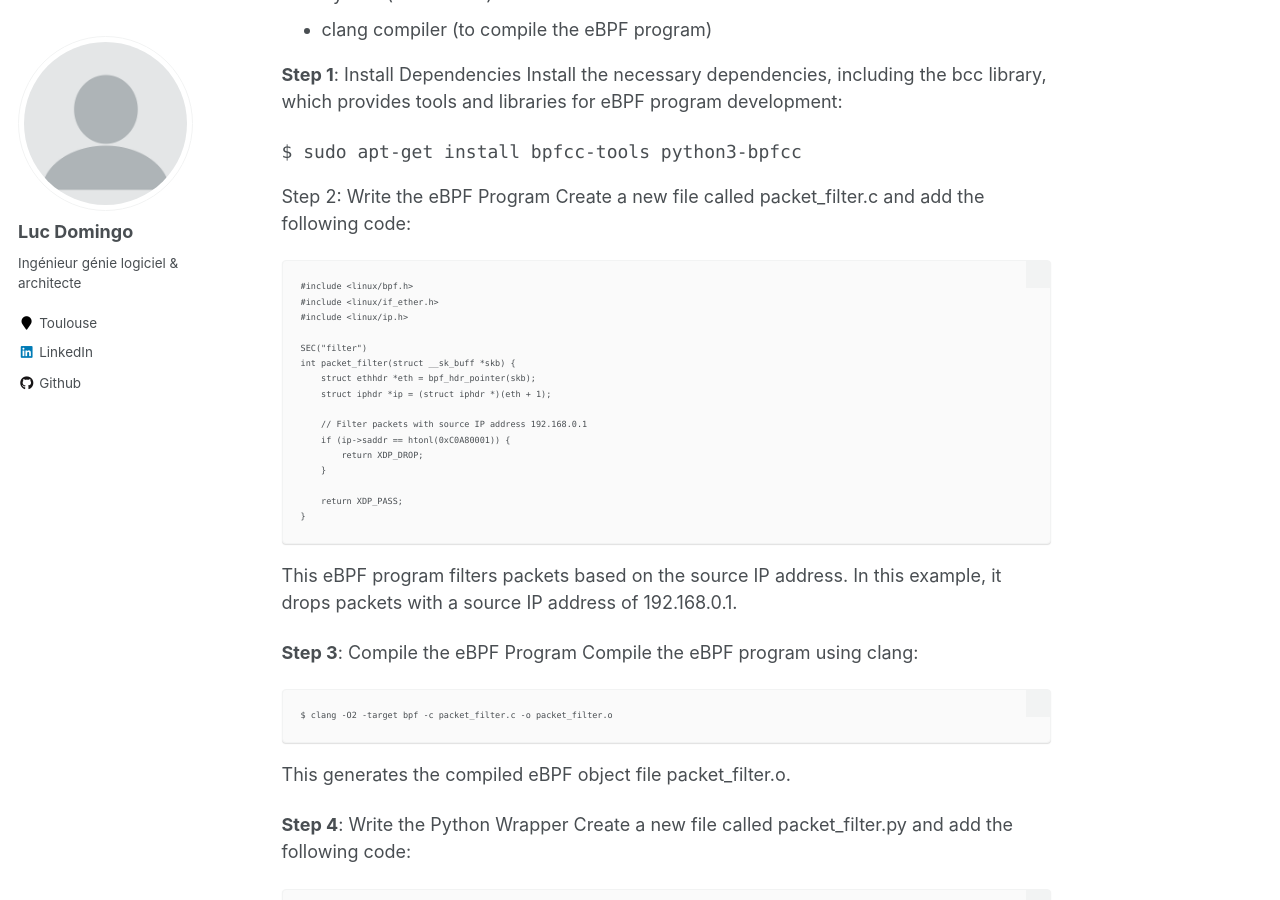
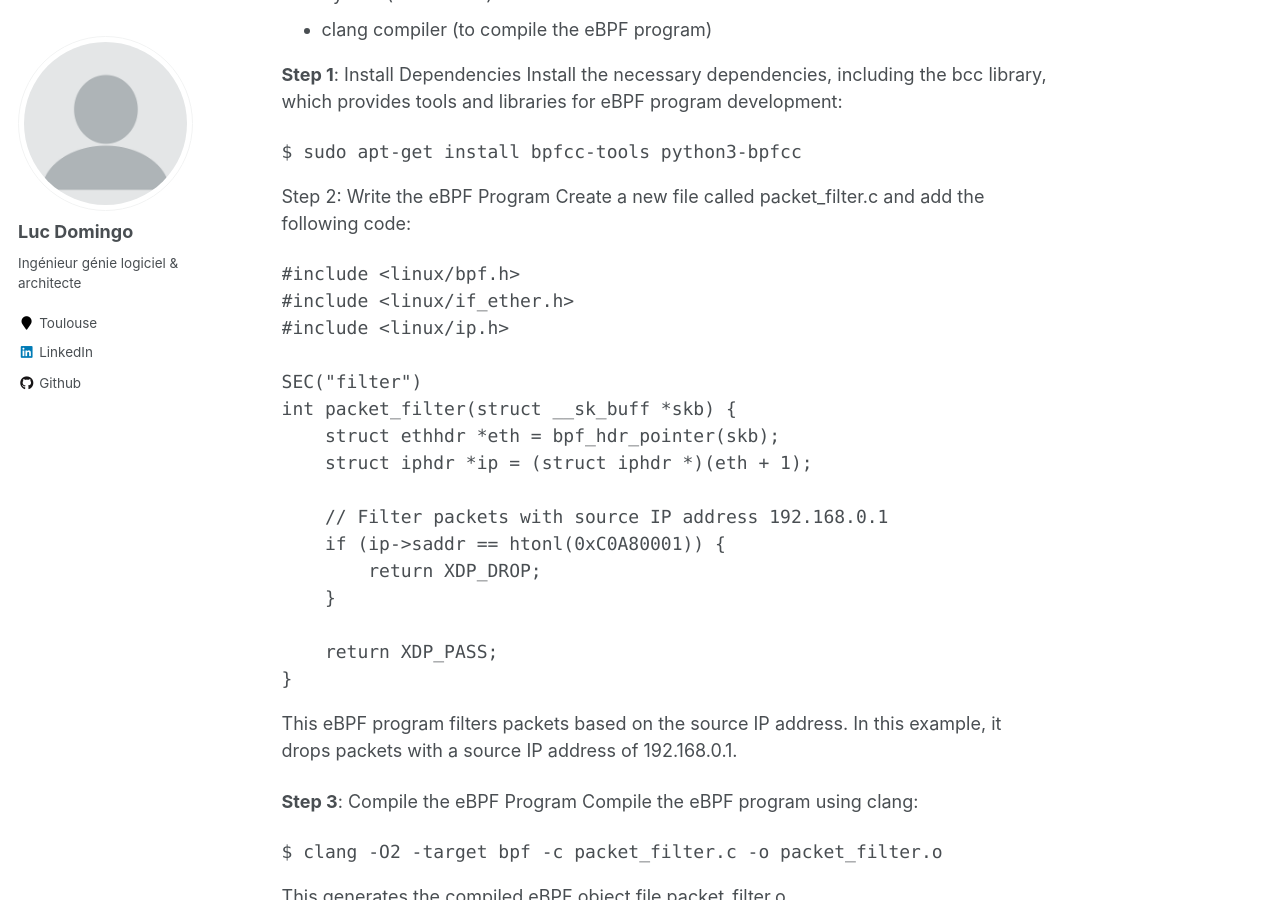
Before and after one commit to LucDomingo/mywebsite, a Jekyll site: the page built from _posts/2023-05-27-power-of-eBPF.md, in a window 1280 px wide and 900 px high, scrolled down 1769 px. Built offline with Jekyll 4.4.1, drawn with Linux system fonts in a browser that asks for light colours.

Commit message:
Update 2023-05-27-power-of-eBPF.md

````diff
--- a/_posts/2023-05-27-power-of-eBPF.md
+++ b/_posts/2023-05-27-power-of-eBPF.md
@@ -53,7 +53,7 @@ $ sudo apt-get install bpfcc-tools python3-bpfcc
 </pre>
 Step 2: Write the eBPF Program
 Create a new file called packet_filter.c and add the following code:
-```
+<pre>
 #include <linux/bpf.h>
 #include <linux/if_ether.h>
 #include <linux/ip.h>
@@ -70,20 +70,20 @@ int packet_filter(struct __sk_buff *skb) {
 
     return XDP_PASS;
 }
-```
+</pre>
 This eBPF program filters packets based on the source IP address. In this example, it drops packets with a source IP address of 192.168.0.1.
 
 **Step 3**: Compile the eBPF Program
 Compile the eBPF program using clang:
-```
+<pre>
 $ clang -O2 -target bpf -c packet_filter.c -o packet_filter.o
-```
+</pre>
 This generates the compiled eBPF object file packet_filter.o.
 
 **Step 4**: Write the Python Wrapper
 Create a new file called packet_filter.py and add the following code:
 
-```
+<pre>
 from bcc import BPF
 
 # Load the eBPF program
@@ -100,15 +100,15 @@ except KeyboardInterrupt:
 
 # Detach the program from the network interface
 bpf.remove_xdp(device="eth0")
-```
+</pre>
 This Python script uses the bcc library to load the eBPF program, attach it to the eth0 network interface, and trace the program's output.
 
 **Step 5**: Run the Program
 Execute the Python script with root privileges:
 
-```
+<pre>
 $ sudo python3 packet_filter.py
-```
+</pre>
 
 
 Definitons
````
